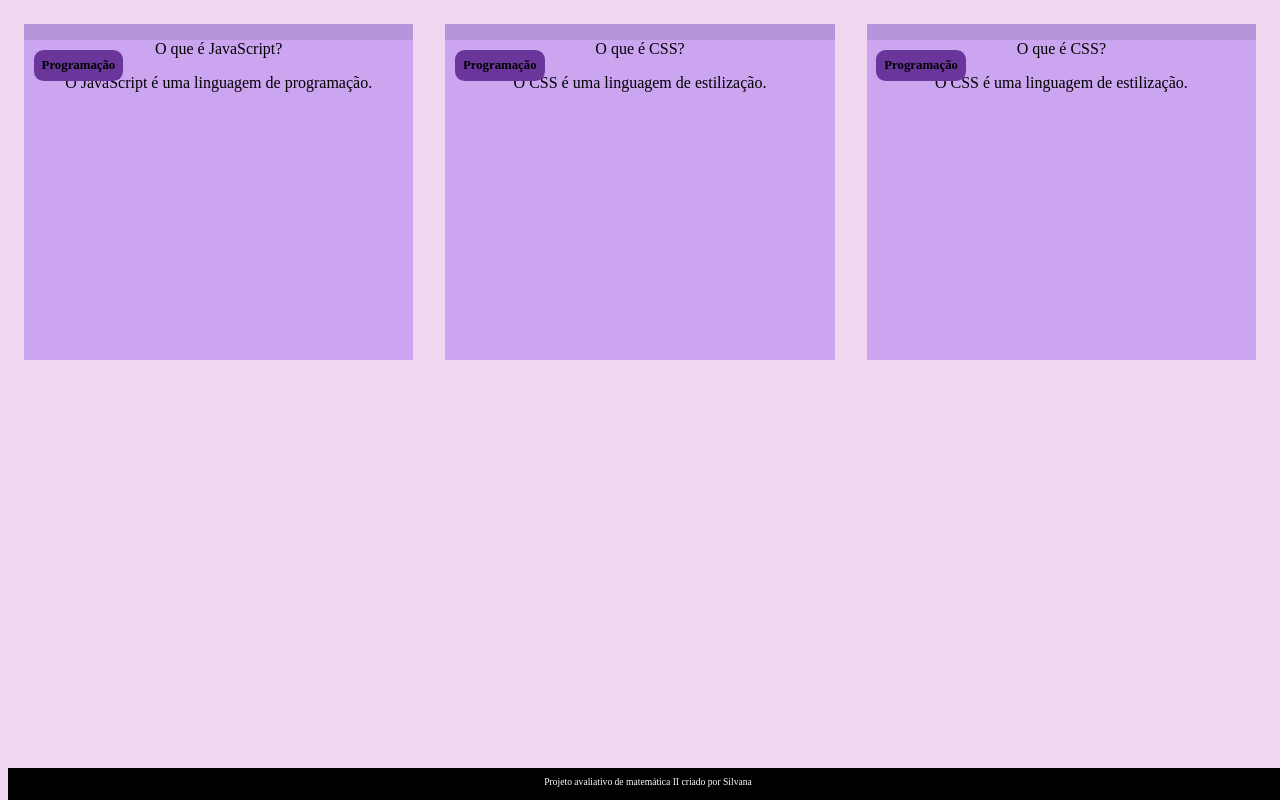
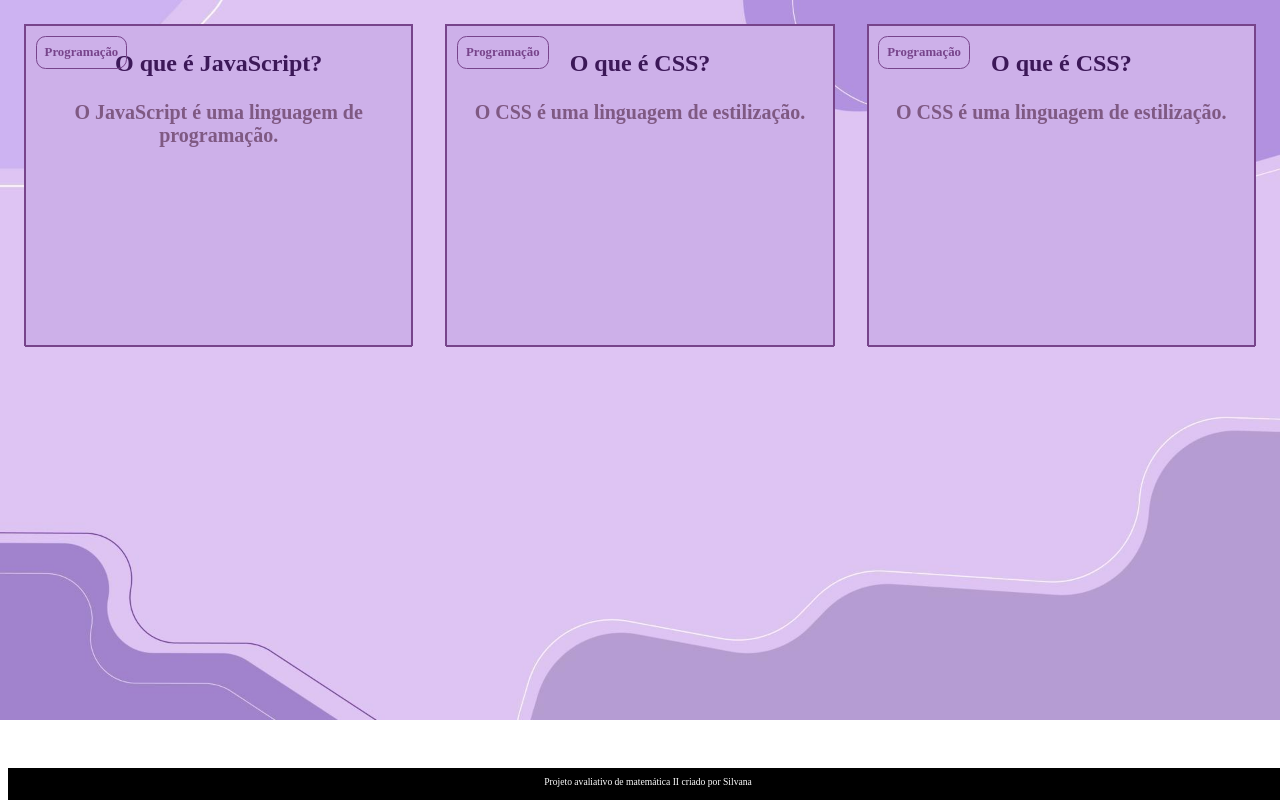
Before and after one commit to silvaninha007/Flashcards-Silvana, a plain HTML site: page Flashcard -- Silvana/index.html in a window 1280 px wide. Drawn offline with Linux system fonts and the light colour scheme.

Commit message:
Add files via upload

```diff
--- a/Flashcard -- Silvana/style.css
+++ b/Flashcard -- Silvana/style.css
@@ -1,6 +1,14 @@
+:root {
+    --texto-principal: rgb(119, 68, 139);
+    --texto-pergunta: #3c1858;
+    --texto-resposta: rgb(127, 89, 131);
+}
+
 body {
-    background-color: rgb(241, 214, 240);
-    font-family: Bai Jamjuree;
+    background: url('roxooo.jpg');
+    background-repeat: no-repeat;
+    background-size: 100%;
+    font-family: Bai jamjuree;
 }
 
 #container {
@@ -9,7 +17,8 @@ body {
 
 .cartao {
     margin: 1rem 1rem;
-    background-color: rgb(184, 149, 218);
+    background-color: rgb(205, 176, 233);
+    border: 1px solid var(--texto-principal);
     height: 20rem;
     flex-grow: 1;
     flex-basis: calc(33% - 6rem);
@@ -17,12 +26,14 @@ body {
 
 .cartao__conteudo {
     text-align: center;
-    background-color: rgb(203, 165, 240);
+    color: var(--texto-principal);
+    border: 1px solid var(--texto-principal);
     height: 100%;
 }
 
 .cartao__conteudo h3 {
-    background-color: rgb(107, 54, 156);
+    color: var(--texto-principal);
+    border: 1px solid var(--texto-principal);
     text-align: left;
     padding: 0.5rem;
     position: absolute;
@@ -32,8 +43,17 @@ body {
 
 }
 
+.cartao__conteudo__pergunta p{
+    color: var(--texto-pergunta);
+    font-weight: 600;
+    font-size: 24px;
+}
 
-
+.cartao__conteudo__resposta p{
+    color: var(--texto-resposta);
+    font-weight: 900;
+    font-size: 20px;
+}
 
 
 
```
Also changed, not shown: Flashcard -- Silvana/borboleta.avif (added), Flashcard -- Silvana/fundo.flashcard11.jpg (added), Flashcard -- Silvana/fundoroxo.avif (added), Flashcard -- Silvana/roxooo.jpg (added).
